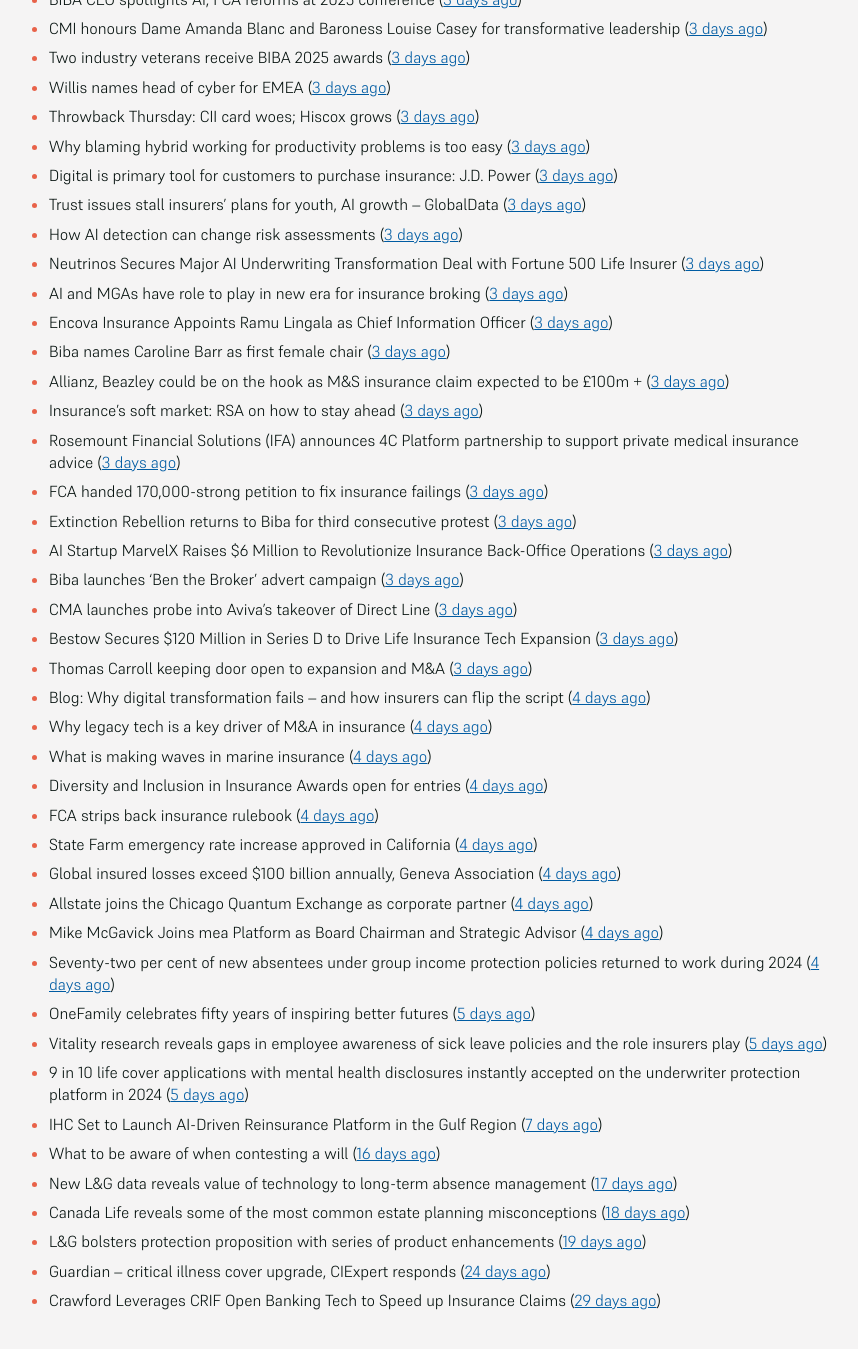
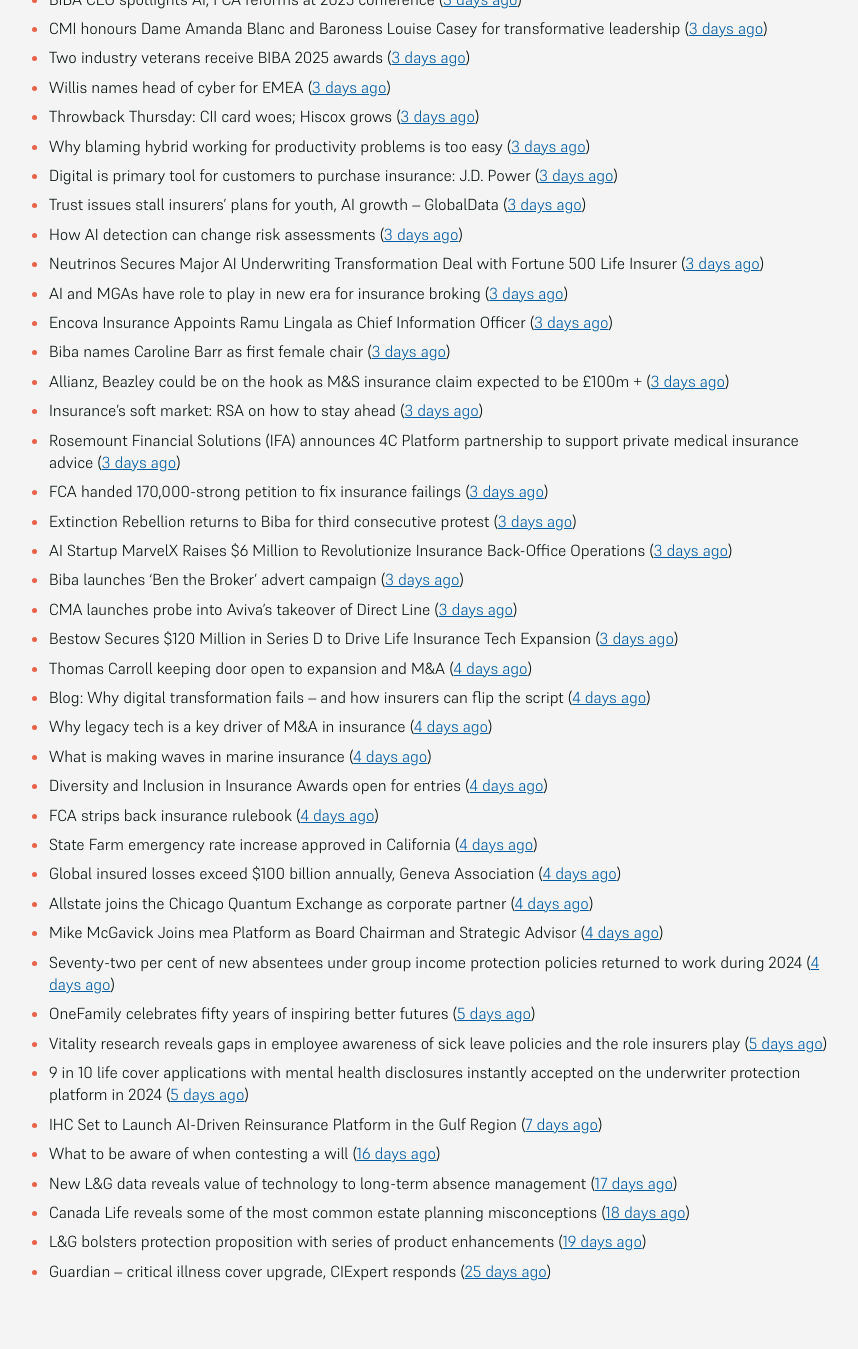
Before and after one commit to mat-0/feeds.thechels.uk, a Jekyll site: the page built from index.md, in a window 1280 px wide and 1400 px high, scrolled down 2705 px. Shown: the top 1349 px of the window, without its empty margins (215-1073 px from the left). Built offline with Jekyll 4.4.1, drawn with Linux system fonts in a browser that asks for light colours; some of the changed text lies outside the part shown.

Commit message:
New Feed

```diff
--- a/index.md
+++ b/index.md
@@ -110,7 +110,7 @@ description: Latest Updates
 - Biba launches ‘Ben the Broker’ advert campaign ([3 days ago](https://www.postonline.co.uk/broker/7957742/biba-launches-ben-the-broker-advert-campaign))
 - CMA launches probe into Aviva’s takeover of Direct Line ([3 days ago](https://www.postonline.co.uk/regulation/7957748/cma-launches-probe-into-avivas-takeover-of-direct-line))
 - Bestow Secures $120 Million in Series D to Drive Life Insurance Tech Expansion ([3 days ago](https://www.insurtechinsights.com/bestow-secures-120-million-in-series-d-to-drive-life-insurance-tech-expansion/))
-- Thomas Carroll keeping door open to expansion and M&A ([3 days ago](https://www.postonline.co.uk/broker/7957710/thomas-carroll-keeping-door-open-to-expansion-and-ma))
+- Thomas Carroll keeping door open to expansion and M&A ([4 days ago](https://www.postonline.co.uk/broker/7957710/thomas-carroll-keeping-door-open-to-expansion-and-ma))
 - Blog: Why digital transformation fails – and how insurers can flip the script ([4 days ago](https://www.postonline.co.uk/market-access/technology/7957641/blog-why-digital-transformation-fails-and-how-insurers-can-flip-the-script))
 - Why legacy tech is a key driver of M&A in insurance ([4 days ago](https://www.postonline.co.uk/technology/7957402/why-legacy-tech-is-a-key-driver-of-ma-in-insurance))
 - What is making waves in marine insurance ([4 days ago](https://www.postonline.co.uk/commercial/7957426/what-is-making-waves-in-marine-insurance))
@@ -129,7 +129,6 @@ description: Latest Updates
 - New L&G data reveals value of technology to long-term absence management ([17 days ago](https://ifamagazine.com/new-lg-data-reveals-value-of-technology-to-long-term-absence-management/))
 - Canada Life reveals some of the most common estate planning misconceptions ([18 days ago](https://ifamagazine.com/some-of-the-most-common-estate-planning-misconceptions-revealed/))
 - L&G bolsters protection proposition with series of product enhancements ([19 days ago](https://ifamagazine.com/lg-bolsters-protection-proposition-with-series-of-product-enhancements/))
-- Guardian – critical illness cover upgrade, CIExpert responds ([24 days ago](https://ifamagazine.com/guardian-critical-illness-cover-upgrade-ciexpert-responds/))
-- Crawford Leverages CRIF Open Banking Tech to Speed up Insurance Claims ([29 days ago](https://thefintechtimes.com/crawford-leverages-crif-open-banking-tech-to-speed-up-insurance-claims/))
+- Guardian – critical illness cover upgrade, CIExpert responds ([25 days ago](https://ifamagazine.com/guardian-critical-illness-cover-upgrade-ciexpert-responds/))
 
 <!-- news_marker ends -->
```
Also changed, not shown: other parts of index.md (+1 -1 lines).
